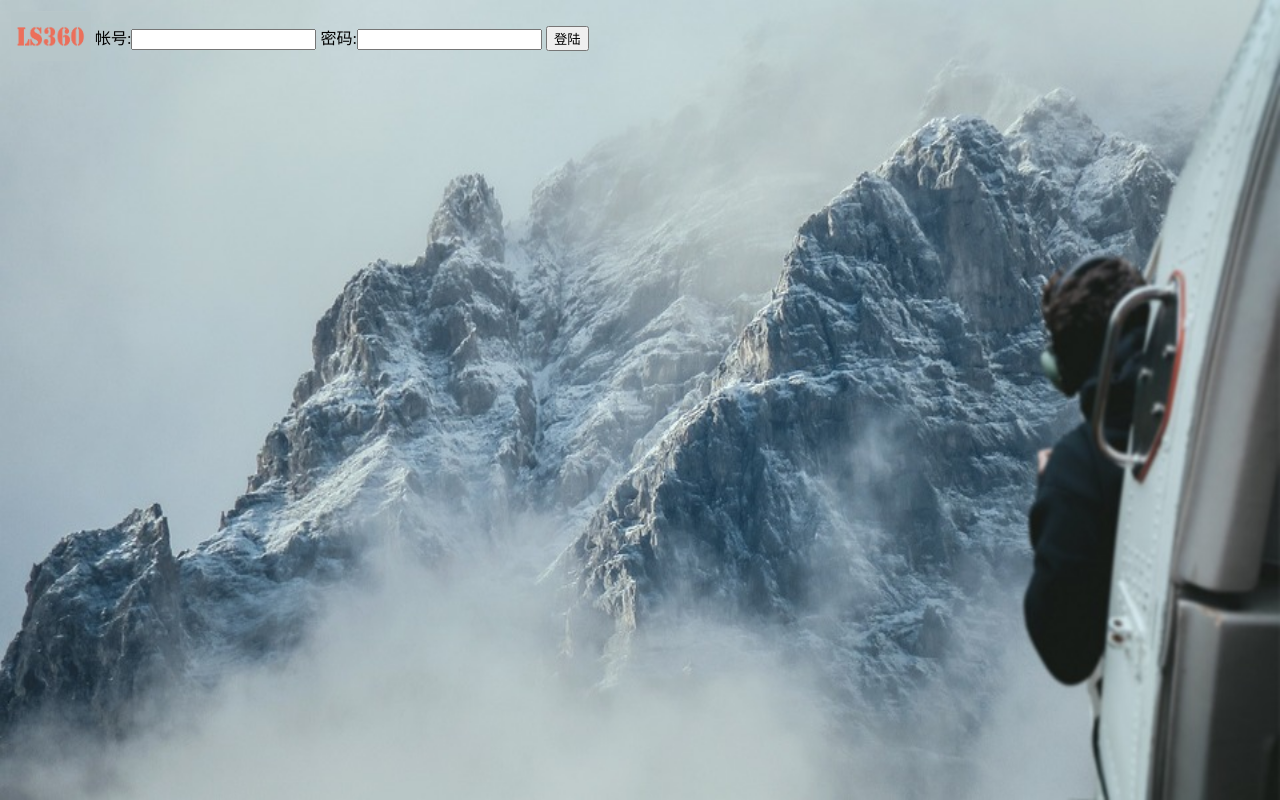
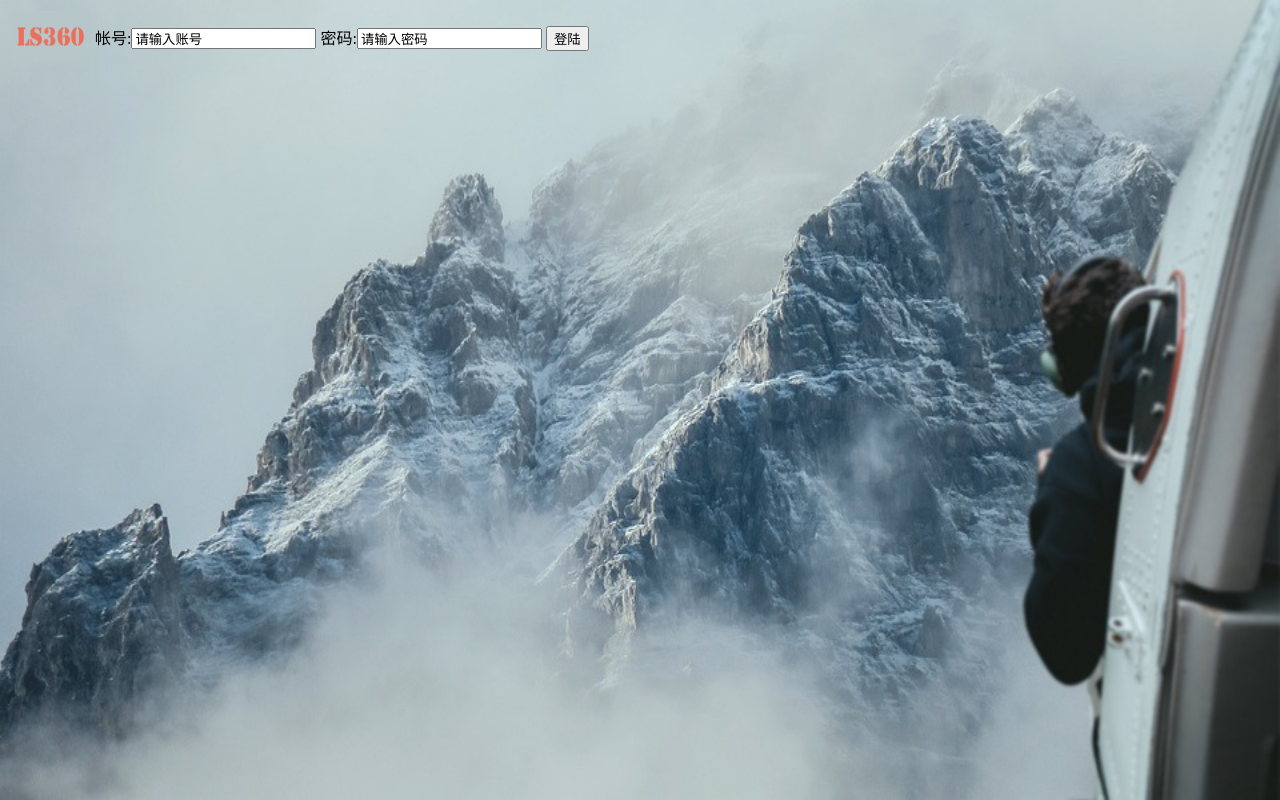
Before and after one commit to qqhd15/qqhd15.github.io, a plain HTML site: page index.html in a window 1280 px wide. Drawn offline with Linux system fonts and the light colour scheme.

Commit message:
some codes

```diff
--- a/index.html
+++ b/index.html
@@ -16,9 +16,9 @@
         </a>
         <td text-align: right>
         <div class="btn">
-          帐号:<input type="" name="" />
-          密码:<input type="" name="">
-          <input type="submit" value="登陆">
+          帐号:<input type="" name="" value="请输入账号"/>
+          密码:<input type="" name="" value="请输入密码"/>
+              <input type="button" value="登陆" onclick="javascrtpt:window.location.href='http://blog.sina.com.cn'">
         </div>
         </td>
       </td>
```
